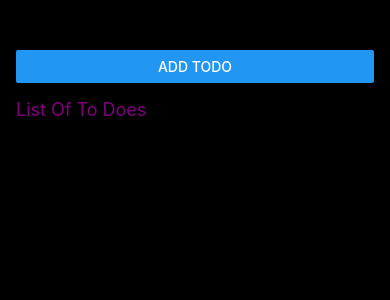
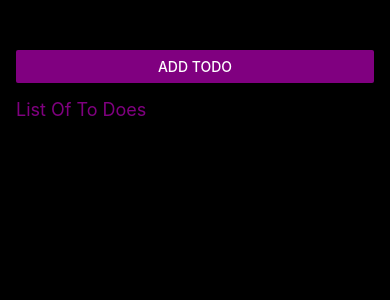
Before and after one commit to tarielTitirashvili/react_native_app, a React Native app: screen / in a window 390 px wide. Shown: the top 300 px of the page. Built offline with nearby package versions, Linux system fonts and the light colour scheme.

Commit message:
animate modal opening and closing

```diff
--- a/App.js
+++ b/App.js
@@ -15,7 +15,7 @@ export default function App() {
     }
   }
   function handleDeleteToDo(id) {
-    setTodos(prevTodos=> prevTodos.filter(todo=> todo.id !== id))
+    setTodos(prevTodos => prevTodos.filter(todo => todo.id !== id))
   }
 
   function handleOpenModal() {
@@ -24,10 +24,8 @@ export default function App() {
 
   return (
     <View style={styles.appContainer} >
-      <Button title='Add Todo' onPress={handleOpenModal} />
-      {
-        addTodoModalOpen && <TodoInputWithButton handleButtonPress={handleButtonPress} />
-      }
+      <Button title='Add Todo' color="purple" onPress={handleOpenModal} />
+      <TodoInputWithButton visible={addTodoModalOpen} handleButtonPress={handleButtonPress} />
       <View style={styles.goalsContainer}>
         <Text style={styles.listsTitle}>
           List Of To Does
--- a/components/todoInputWithButton.js
+++ b/components/todoInputWithButton.js
@@ -2,7 +2,7 @@ import { useState } from 'react'
 import { StyleSheet, Button, View, TextInput, Modal } from 'react-native'
 
 const TodoInputWithButton = (props) => {
-  const { handleButtonPress } = props
+  const { handleButtonPress, visible } = props
 
   const [value, setValue] = useState('')
 
@@ -14,7 +14,7 @@ const TodoInputWithButton = (props) => {
   }
 
   return (
-    <Modal>
+    <Modal visible={visible} animationType='fade'>
       <View style={styles.inputContainer}>
         <TextInput placeholderTextColor='gray' style={styles.inputStyles} placeholder='To Do' onChangeText={handleChangeText} value={value} />
         <Button onPress={handleButtonPressLocale} color="purple" title='Add To Do' />
```
